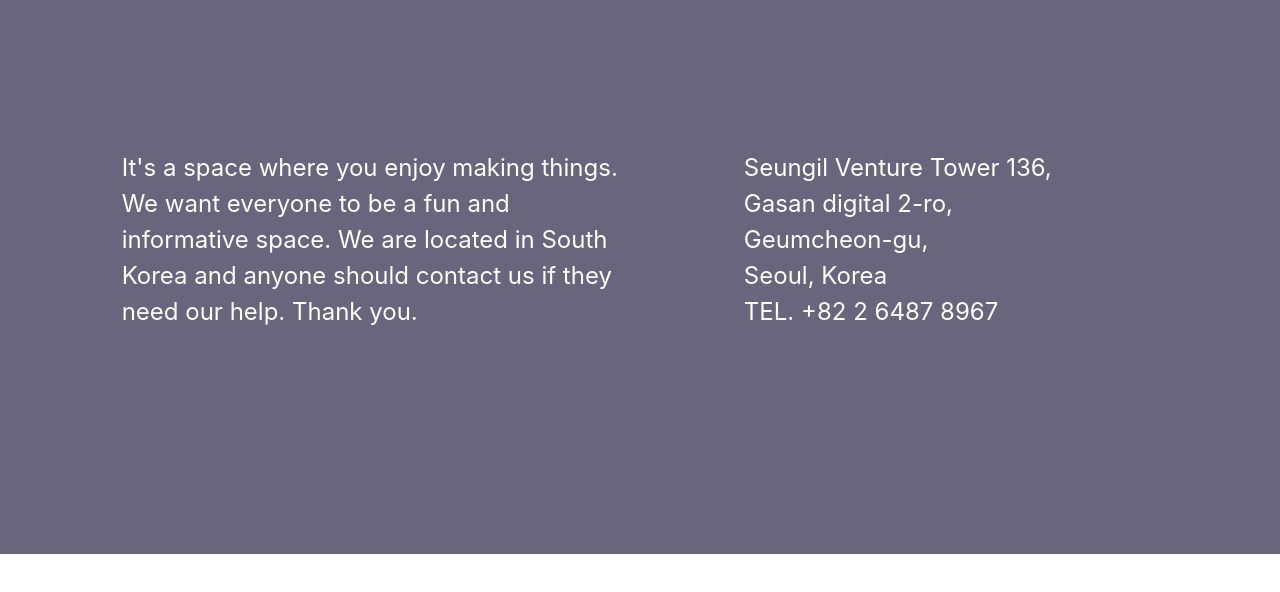
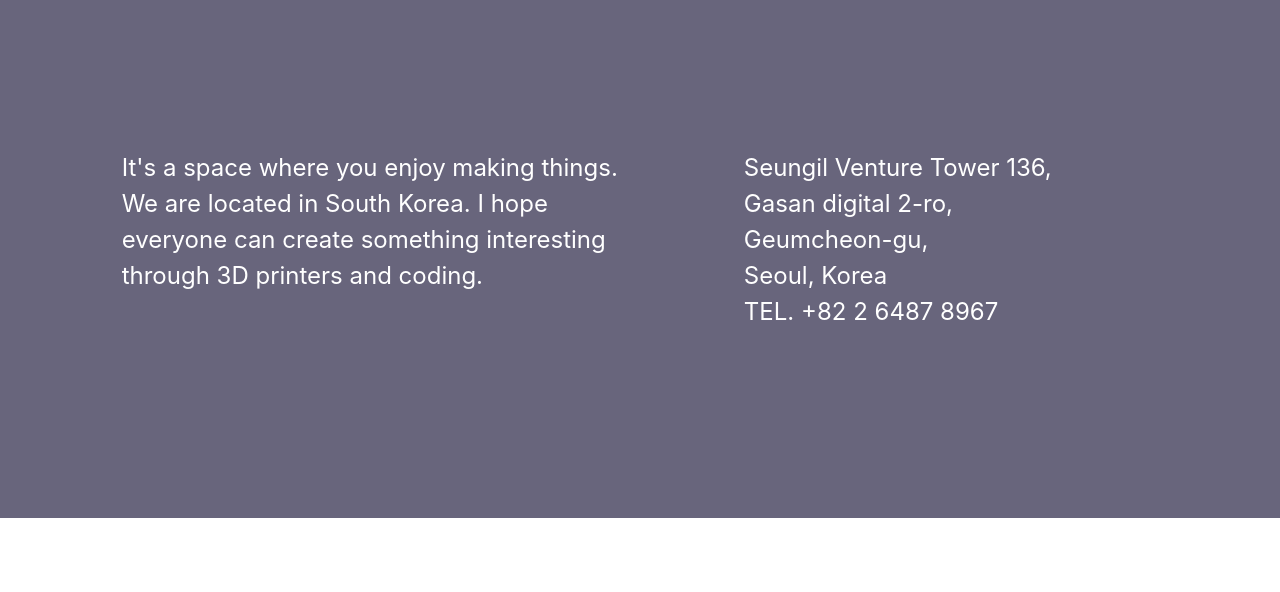
Before and after one commit to 3dfuns/3dfuns.homepage, a plain HTML site: page contacts.html in a window 1280 px wide. Shown: the part 90-682 px from the top of the page. Drawn offline with Linux system fonts and the light colour scheme.

Commit message:
Update contacts.html

```diff
--- a/contacts.html
+++ b/contacts.html
@@ -47,9 +47,8 @@
                <div class="row">
                   <div class="col-xl-6 col-md-11 col-sm-12 pb-5">
                      <p>It's a space where you enjoy making things.
-                        We want everyone to be a fun and informative space.
-                        We are located in South Korea and anyone should contact us if they need our help.
-                        Thank you.
+                        We are located in South Korea.
+                        I hope everyone can create something interesting through 3D printers and coding.
                      </p>
                   </div>
                   <div class="col-xl-5 offset-xl-1 col-md-12 col-sm-12">
```
